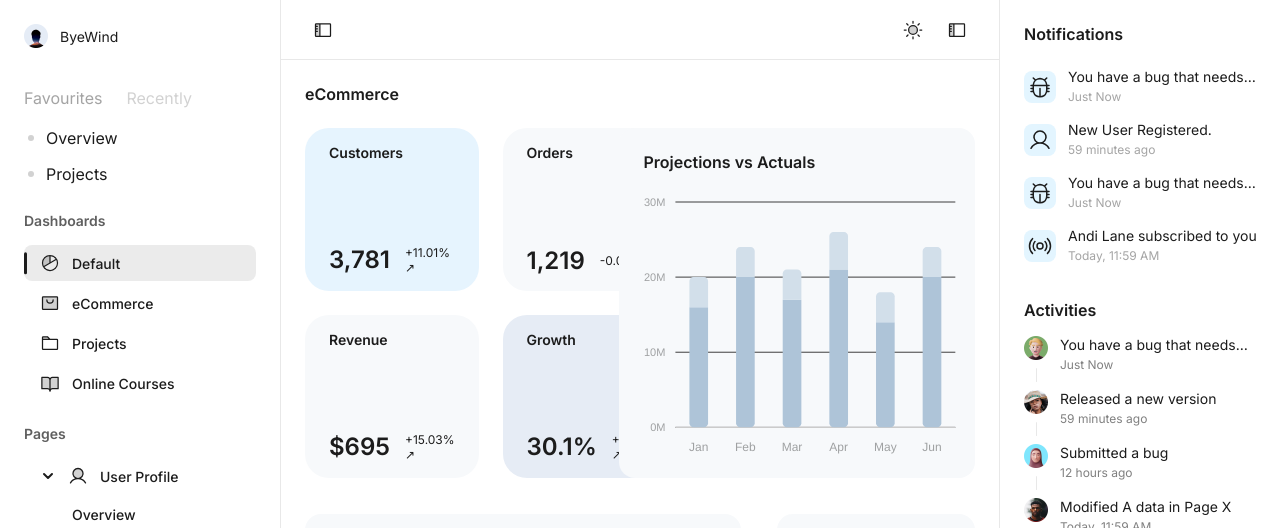
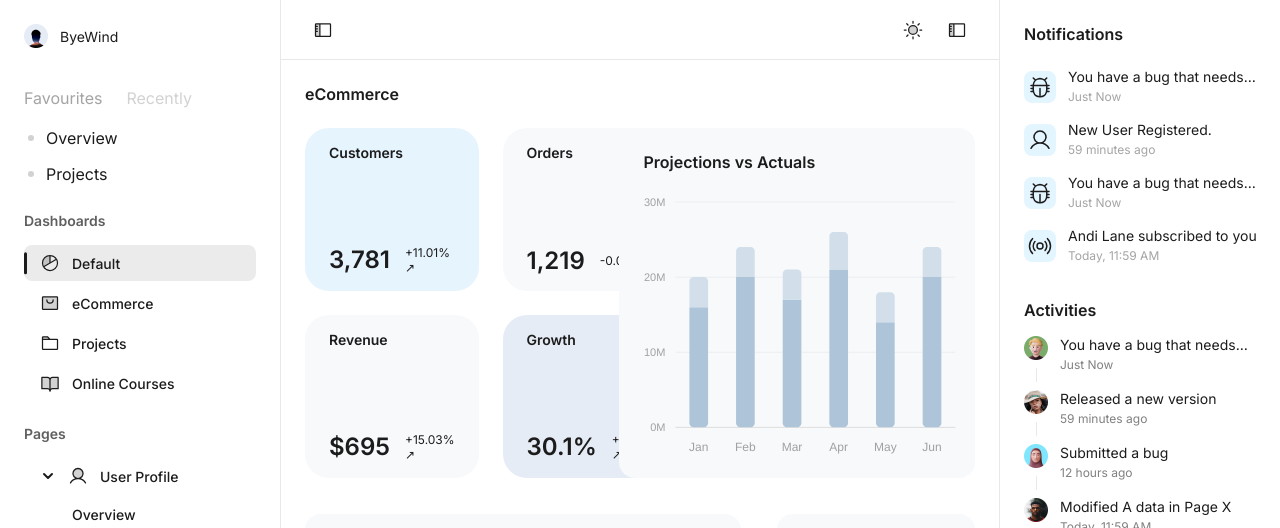
Before and after one commit to TheIllustrator1972/juspay-assignment, a React (Vite) app: page / in a window 1280 px wide. Shown: the top 528 px of the page. Built offline with nearby package versions, Linux system fonts and the light colour scheme.

Commit message:
- Fixed type errors

```diff
--- a/src/components/CenterContent/Projections/Projections.tsx
+++ b/src/components/CenterContent/Projections/Projections.tsx
@@ -4,18 +4,7 @@ import { useAppContext } from "../../../contexts/AppContext";
 import { commonStyles } from "../../../commonStyles";
 
 const Projections = () => {
-  const { theme } = useAppContext();
-
-  const getCSSVariable = (variableName: string): string => {
-    return getComputedStyle(document.documentElement)
-      .getPropertyValue(variableName)
-      .trim();
-  };
-
-  const axisLabelColor = getCSSVariable("--chart-axis-label");
-  const lowerBarColor = getCSSVariable("--chart-bar-lower");
-  const upperBarColor = getCSSVariable("--chart-bar-upper");
-  const gridLineColor = getCSSVariable("--chart-grid-line");
+  const { theme, leftCollapsed, rightCollapsed } = useAppContext();
 
   const chartOptions: ApexOptions = {
     chart: {
@@ -40,7 +29,7 @@ const Projections = () => {
       categories: ["Jan", "Feb", "Mar", "Apr", "May", "Jun"],
       labels: {
         style: {
-          colors: axisLabelColor,
+          colors: "var(--chart-axis-label)",
         },
       },
       axisTicks: {
@@ -53,7 +42,7 @@ const Projections = () => {
           return `${value}M`;
         },
         style: {
-          colors: axisLabelColor,
+          colors: "var(--chart-axis-label)",
         },
       },
       tickAmount: 3,
@@ -62,7 +51,7 @@ const Projections = () => {
       forceNiceScale: false,
     },
     grid: {
-      borderColor: gridLineColor,
+      borderColor: "var(--chart-grid-line)",
       strokeDashArray: 0,
       xaxis: {
         lines: {
@@ -75,7 +64,7 @@ const Projections = () => {
         },
       },
     },
-    colors: [lowerBarColor, upperBarColor],
+    colors: ["var(--chart-bar-lower)", "var(--chart-bar-upper)"],
     legend: {
       show: false,
     },
@@ -98,13 +87,26 @@ const Projections = () => {
     },
   ];
 
+  // Create a unique key that changes when sidebar collapse state changes
+  const reRender = `${theme}-${leftCollapsed}-${rightCollapsed}`;
+
   return (
-    <div style={{ display: "flex", flexDirection: "column", width: '100%', height: '100%' }}>
-
-    <span style={{...commonStyles.sectionTitle, padding: '24px 0px 0px 24px'}}>Projections vs Actuals</span>
-    <div style={{ width: "100%", height: "100%", paddingLeft: '8px'}}>
+    <div
+      style={{
+        display: "flex",
+        flexDirection: "column",
+        width: "100%",
+        height: "100%",
+      }}
+    >
+      <span
+        style={{ ...commonStyles.sectionTitle, padding: "24px 0px 0px 24px" }}
+      >
+        Projections vs Actuals
+      </span>
+      <div style={{ width: "100%", height: "100%", paddingLeft: "8px" }}>
         <Chart
-        key={theme}
+          key={reRender}
           options={chartOptions}
           series={chartSeries}
           type="bar"
--- a/src/components/CenterContent/Revenue/Revenue.tsx
+++ b/src/components/CenterContent/Revenue/Revenue.tsx
@@ -4,18 +4,7 @@ import { useAppContext } from "../../../contexts/AppContext";
 import { commonStyles } from "../../../commonStyles";
 
 const Revenue = () => {
-  const { theme } = useAppContext();
-
-  const getCSSVariable = (variableName: string): string => {
-    return getComputedStyle(document.documentElement)
-      .getPropertyValue(variableName)
-      .trim();
-  };
-
-  const axisLabelColor = getCSSVariable("--chart-axis-label");
-  const currentPeriodColor = getCSSVariable("--chart-line-current");
-  const previousPeriodColor = getCSSVariable("--chart-line-previous");
-  const gridLineColor = getCSSVariable("--chart-grid-line");
+  const { theme, leftCollapsed, rightCollapsed } = useAppContext();
 
   // Month-wise data points based on image analysis:
   // Current Period: starts ~8M (Jan), peaks ~18M (Mar), drops to ~10M (Apr), rises to ~24M (Jun)
@@ -44,7 +33,7 @@ const Revenue = () => {
       categories: ["Jan", "Feb", "Mar", "Apr", "May", "Jun"],
       labels: {
         style: {
-          colors: axisLabelColor,
+          colors: "var(--chart-axis-label)",
         },
         offsetX: 0,
       },
@@ -61,7 +50,7 @@ const Revenue = () => {
           return `${value}M`;
         },
         style: {
-          colors: axisLabelColor,
+          colors: "var(--chart-axis-label)",
         },
       },
       tickAmount: 3,
@@ -70,7 +59,7 @@ const Revenue = () => {
       forceNiceScale: false,
     },
     grid: {
-      borderColor: gridLineColor,
+      borderColor: "var(--chart-grid-line)",
       strokeDashArray: 0,
       xaxis: {
         lines: {
@@ -83,7 +72,7 @@ const Revenue = () => {
         },
       },
     },
-    colors: [currentPeriodColor, previousPeriodColor, previousPeriodColor],
+    colors: ["var(--chart-line-current)", "var(--chart-line-previous)", "var(--chart-line-previous)"],
     legend: {
       show: false,
     },
@@ -121,7 +110,7 @@ const Revenue = () => {
             width: '8px',
             height: '8px',
             borderRadius: '50%',
-            backgroundColor: currentPeriodColor
+            backgroundColor: 'var(--chart-line-current)'
           }} />
           <span style={{
             color: 'var(--section-title)',
@@ -140,7 +129,7 @@ const Revenue = () => {
             width: '8px',
             height: '8px',
             borderRadius: '50%',
-            backgroundColor: previousPeriodColor
+            backgroundColor: 'var(--chart-line-previous)'
           }} />
           <span style={{
             color: 'var(--section-title)',
@@ -157,7 +146,7 @@ const Revenue = () => {
       </div>
       <div style={{ width: "100%", height: "100%", paddingLeft: "8px" }}>
         <Chart
-          key={theme}
+          key={`${theme}-${leftCollapsed}-${rightCollapsed}`}
           options={chartOptions}
           series={chartSeries}
           type="line"
--- a/src/components/CenterContent/RevenueByLocation/RevenueByLocation.tsx
+++ b/src/components/CenterContent/RevenueByLocation/RevenueByLocation.tsx
@@ -4,7 +4,6 @@ import {
   Geography,
   Marker,
 } from "react-simple-maps";
-import { useAppContext } from "../../../contexts/AppContext";
 import { commonStyles } from "../../../commonStyles";
 import { revenueByLocationStyles } from "./styles";
 
@@ -24,8 +23,6 @@ const locations: LocationData[] = [
 ];
 
 const RevenueByLocation = () => {
-  const { theme } = useAppContext();
-
   // Find max revenue for progress bar calculation
   const maxRevenue = Math.max(...locations.map((loc) => loc.revenue));
 
--- a/src/components/CenterContent/TotalSales/TotalSales.tsx
+++ b/src/components/CenterContent/TotalSales/TotalSales.tsx
@@ -4,7 +4,7 @@ import { useAppContext } from "../../../contexts/AppContext";
 import { totalSalesStyles } from "./styles";
 
 const TotalSales = () => {
-  const { theme } = useAppContext();
+  const { theme, leftCollapsed, rightCollapsed } = useAppContext();
 
   const salesData = [
     { name: "Direct", value: 300.56 },
@@ -75,7 +75,7 @@ const TotalSales = () => {
       <div style={totalSalesStyles.chartContainer}>
         <div style={totalSalesStyles.chartWrapper}>
           <Chart
-            key={theme}
+            key={`${theme}-${leftCollapsed}-${rightCollapsed}`}
             options={chartOptions}
             series={chartSeries}
             type="donut"
--- a/src/components/LeftSidebar.tsx
+++ b/src/components/LeftSidebar.tsx
@@ -10,7 +10,7 @@ function LeftSidebar() {
   const { leftCollapsed } = useAppContext();
   const [activeItemId, setActiveItemId] = useState<string | null>("default");
 
-  const handleItemClick = (itemId: string, parentId?: string) => {
+  const handleItemClick = (itemId: string, _parentId?: string) => {
     // itemId already contains the composite ID for child items
     // or the direct ID for parent items
     setActiveItemId(itemId);
--- a/src/index.css
+++ b/src/index.css
@@ -33,7 +33,7 @@
     --chart-axis-label: #9FA1A2;
     --chart-bar-lower: #AEC4D8;
     --chart-bar-upper: #D2DFEA;
-    --chart-grid-line: #3D3D3D;
+    --chart-grid-line: #ECEEF0;
     --chart-line-current: #60A5FA;
     --chart-line-previous: #A78BFA;
     --section-background: #F7F9FB;
@@ -71,7 +71,7 @@
     --chart-axis-label: #7E7E7E;
     --chart-bar-lower: #AEC4D8;
     --chart-bar-upper: #6B7680;
-    --chart-grid-line: #ECEEF0;
+    --chart-grid-line: #3D3D3D;
     --chart-line-current: #60A5FA;
     --chart-line-previous: #A78BFA;
     --section-background: #282828;
--- /dev/null
+++ b/src/types/react-simple-maps.d.ts
@@ -0,0 +1,43 @@
+declare module 'react-simple-maps' {
+  import { ReactNode } from 'react';
+
+  export interface Geography {
+    rsmKey: string;
+    [key: string]: any;
+  }
+
+  export interface GeographiesProps {
+    geography: string | object;
+    children: (props: { geographies: Geography[] }) => ReactNode;
+  }
+
+  export interface GeographyProps {
+    geography: Geography;
+    fill?: string;
+    stroke?: string;
+    style?: React.CSSProperties;
+    [key: string]: any;
+  }
+
+  export interface MarkerProps {
+    coordinates: [number, number];
+    children?: ReactNode;
+    [key: string]: any;
+  }
+
+  export interface ComposableMapProps {
+    projectionConfig?: {
+      scale?: number;
+      center?: [number, number];
+      [key: string]: any;
+    };
+    style?: React.CSSProperties;
+    children?: ReactNode;
+    [key: string]: any;
+  }
+
+  export const ComposableMap: React.FC<ComposableMapProps>;
+  export const Geographies: React.FC<GeographiesProps>;
+  export const Geography: React.FC<GeographyProps>;
+  export const Marker: React.FC<MarkerProps>;
+}
```
Also changed, not shown: image.png (added), 1 other file (tests, documents, lock files or other folders). Lines whose indentation alone changed are shown as unchanged.
